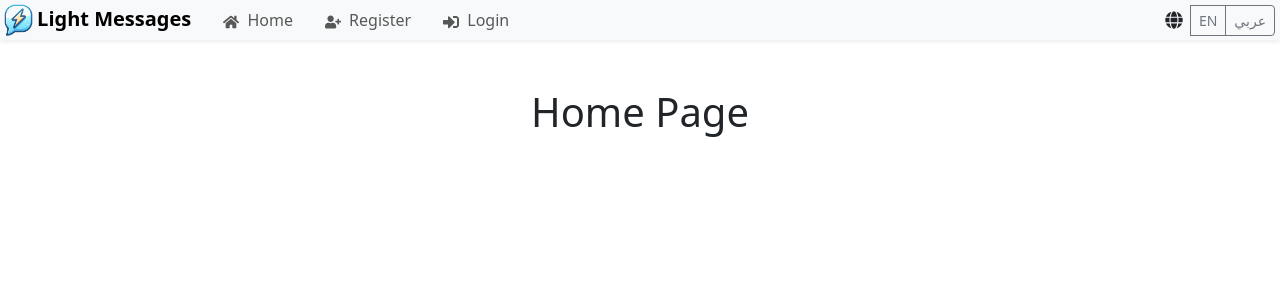
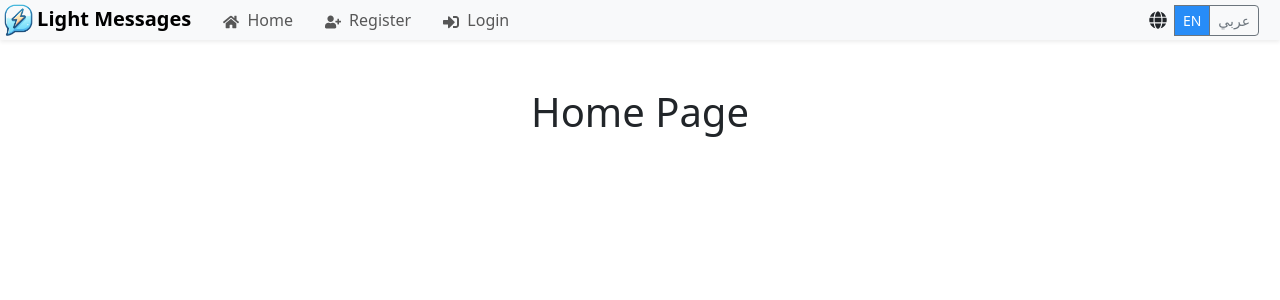
Before and after one commit to abdelslam1997/light_messages_frontend, a React (Vite) app: page / in a window 1280 px wide. Shown: the top 300 px of the page. Built offline with nearby package versions, Linux system fonts and the light colour scheme.

Commit message:
i18n Support: AR | EN

```diff
--- a/package.json
+++ b/package.json
@@ -7,7 +7,8 @@
     "dev": "vite",
     "build": "vite build",
     "lint": "eslint .",
-    "preview": "vite preview"
+    "preview": "vite preview",
+    "extract-translations": "npx i18next-parser"
   },
   "dependencies": {
     "@fortawesome/free-brands-svg-icons": "^6.7.1",
@@ -16,9 +17,11 @@
     "@fortawesome/react-fontawesome": "^0.2.2",
     "@popperjs/core": "^2.11.8",
     "bootstrap": "^5.3.3",
+    "i18next": "^24.0.5",
     "react": "^18.3.1",
     "react-bootstrap": "^2.10.6",
     "react-dom": "^18.3.1",
+    "react-i18next": "^15.1.3",
     "react-icons": "^5.4.0"
   },
   "devDependencies": {
@@ -31,6 +34,7 @@
     "eslint-plugin-react-hooks": "^5.0.0",
     "eslint-plugin-react-refresh": "^0.4.14",
     "globals": "^15.12.0",
+    "i18next-parser": "^9.0.2",
     "vite": "^6.0.1"
   }
 }
--- a/src/components/navbars/TopNavbar.css
+++ b/src/components/navbars/TopNavbar.css
@@ -8,8 +8,15 @@
     transition: color 0.3s;
 }
 
-.language-box button:hover {
+.language-box button:hover, .language-box button.active  {
     background-color: #278cf7;
+}
+
+/* style if body rtl */
+[dir="rtl"] .language-box {
+    position: absolute !important;
+    left: 5px !important;
+    right: unset !important;
 }
 
 /* Media Query for Mobile Devices */
@@ -17,6 +24,12 @@
     .language-box {
         position: relative !important;
         right: 0 !important;
+        left: unset !important;
+    }
+    [dir="rtl"] .language-box {
+        position: relative !important;
+        right: 0 !important;
+        left: unset !important;
     }
 
 }
--- a/src/components/navbars/TopNavbar.jsx
+++ b/src/components/navbars/TopNavbar.jsx
@@ -3,9 +3,21 @@ import { Navbar, Nav, Button, ButtonGroup, TabContainer } from 'react-bootstrap'
 import { FaGlobe, FaHome, FaSignInAlt, FaUserPlus } from 'react-icons/fa';
 import light_messages from '../../assets/light_messages.png';
 import './TopNavbar.css';
-
+import { useTranslation } from 'react-i18next';
 
 function TopNavbar() {
+    const { t, i18n } = useTranslation();
+
+    const changeLanguage = (lng) => {
+        i18n.changeLanguage(lng);
+        // change the direction of the page
+        document.documentElement.dir = (lng === 'ar') ? 'rtl' : 'ltr';
+    };
+
+    const isLanguageActive = (lng) => {
+        return i18n.language === lng ? 'active' : '';
+    }
+
     return (
         <Navbar bg="light" expand="sm" className="shadow-sm py-0">
             <TabContainer>
@@ -20,18 +32,20 @@ function TopNavbar() {
                 <Navbar.Collapse id="basic-navbar-nav">
                     <Nav className="align-items-center">
                         <Nav.Link href="/" className="mx-2">
-                            <FaHome className="me-1" /> Home
+                            <FaHome className="me-1" /> {t('home')}
                         </Nav.Link>
                         <Nav.Link href="/register" className="mx-2">
-                            <FaUserPlus className="me-1" /> Register
+                            <FaUserPlus className="me-1" /> {t('register')}
                         </Nav.Link>
                         <Nav.Link href="/login" className="mx-2">
-                            <FaSignInAlt className="me-1" /> Login
+                            <FaSignInAlt className="me-1" /> {t('login')}
                         </Nav.Link>
-                        <ButtonGroup size="sm" className="ms-3 language-box align-items-center">
-                            <FaGlobe className='me-2' size={18}></FaGlobe>
-                            <Button variant="outline-secondary">EN</Button>
-                            <Button variant="outline-secondary">عربي</Button>
+                        <ButtonGroup size="sm" className="mx-3 language-box align-items-center">
+                            <FaGlobe className='mx-2' size={18}></FaGlobe>
+                            <Button variant="outline-secondary" onClick={ () => changeLanguage('en') }
+                                className={isLanguageActive('en') ? 'active' : ''}>EN</Button>
+                            <Button variant="outline-secondary" onClick={ () => changeLanguage('ar') }
+                                className={isLanguageActive('ar') ? 'active' : ''}>عربي</Button>
                         </ButtonGroup>
                     </Nav>
                 </Navbar.Collapse>
--- /dev/null
+++ b/src/i18n.js
@@ -0,0 +1,26 @@
+import i18n from 'i18next';
+import { initReactI18next } from 'react-i18next';
+
+import translationEN from '/src/locales/en/translation.json';
+import translationAR from '/src/locales/ar/translation.json';
+
+
+const resources = {
+    en: {
+        translation: translationEN
+    },
+    ar: {
+        translation: translationAR
+    }
+};
+
+i18n.use(initReactI18next).init({
+    resources,
+    lng: "en",
+    keySeparator: false,
+    interpolation: {
+        escapeValue: false
+    }
+});
+
+export default i18n;
--- /dev/null
+++ b/src/locales/ar/translation.json
@@ -0,0 +1,6 @@
+{
+  "home": "الرئيسية",
+  "register": "التسجيل",
+  "login": "تسجيل الدخول",
+  "home_page": "الصفحة الرئيسية"
+}
--- /dev/null
+++ b/src/locales/en/translation.json
@@ -0,0 +1,6 @@
+{
+  "home": "Home",
+  "register": "Register",
+  "login": "Login",
+  "home_page": "Home Page"
+}
--- a/src/main.jsx
+++ b/src/main.jsx
@@ -4,6 +4,7 @@ import './main.css'
 import { StrictMode } from 'react'
 import { createRoot } from 'react-dom/client'
 import App from './App.jsx'
+import './i18n'
 
 createRoot(document.getElementById('root')).render(
   <StrictMode>
--- a/src/pages/home_page/HomePage.jsx
+++ b/src/pages/home_page/HomePage.jsx
@@ -1,11 +1,13 @@
 import TopNavbar from "../../components/navbars/TopNavbar";
-
+import { useTranslation } from 'react-i18next';
 
 function HomePage() {
+    const { t } = useTranslation();
+
     return (
         <>
             <TopNavbar />
-            <h1 className="mt-5 text-center">Home Page</h1>
+            <h1 className="mt-5 text-center">{t('home_page')}</h1>
         </>
     )
 }
```
Also changed, not shown: i18next-parser.config.js (added, +11 -0 lines), 1 other file (tests, documents, lock files or other folders).
